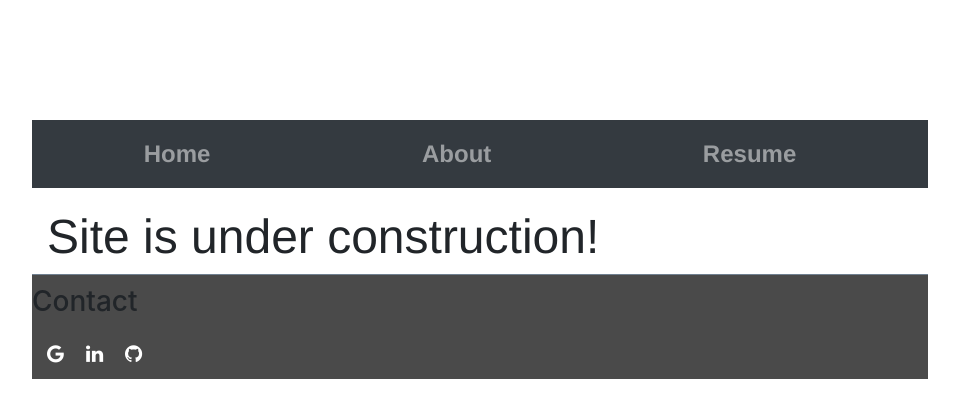
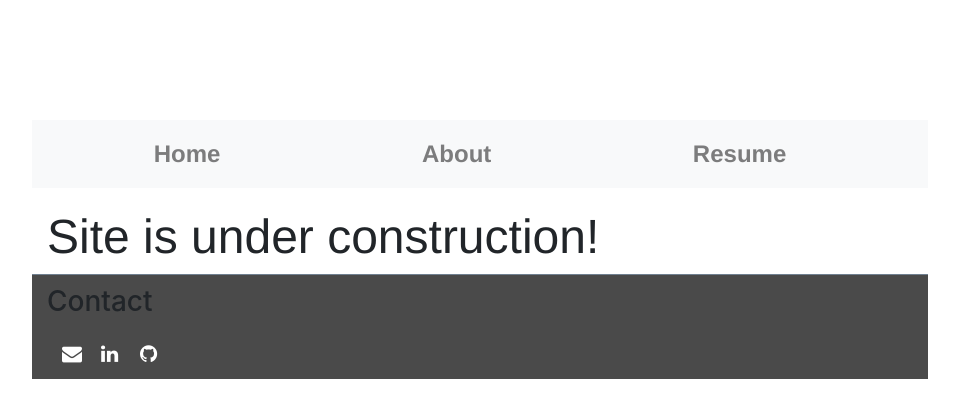
Before and after one commit to dana-rocha/dana-rocha.github.io, a Jekyll site: the page built from index.html, in a window 1280 px wide. Shown: the top 418 px of the page, without its empty margins (160-1119 px from the left). Built offline with Jekyll 4.4.1, drawn with Linux system fonts in a browser that asks for light colours.

Commit message:
Fix navbar

```diff
--- a/_layouts/default.html
+++ b/_layouts/default.html
@@ -5,16 +5,17 @@
 			<!-- Treat this site as a site developed for mobile and not just desktop -->
 			<meta name="viewport" content="width=device-width, initial-scale=1">
 			<meta name="viewport" content="width=device-width, initial-scale=1, shrink-to-fit=no">
-			<title> Dana Rocha </title>
 			<!-- Link to Bootstrap 4 -->
 			<link rel="stylesheet" href="https://stackpath.bootstrapcdn.com/bootstrap/4.5.2/css/bootstrap.min.css" integrity="sha384-JcKb8q3iqJ61gNV9KGb8thSsNjpSL0n8PARn9HuZOnIxN0hoP+VmmDGMN5t9UJ0Z" crossorigin="anonymous">
 			<!-- Link to main stylesheet -->
 			<link rel="stylesheet" href="https://cdnjs.cloudflare.com/ajax/libs/font-awesome/4.7.0/css/font-awesome.min.css">
 			<link rel="stylesheet" type="text/css" href="/css/main.css">
+			<title> Dana Rocha </title>
 		</head>
 
-	<div class="container-fullwidth">
-		<nav class="navbar navbar-expand-lg navbar-dark bg-dark navbar-fixed-top" role="navigation">
+
+		<nav class="navbar navbar-expand-lg navbar-light bg-light navbar-fixed-top" role="navigation">
+			<div class="container-fluid">
 				<div class="navbar-header">
 					<button class="navbar-toggler" type="button" data-toggle="collapse" data-target="#navbarNavDropdown">
 						<span class="navbar-toggler-icon"></span>
@@ -34,9 +35,8 @@
 						</li>
 					</ul>
 				</div>
-
+			</div>
 		</nav>
-	</div>
 
 	<div class="container">
 
@@ -44,11 +44,13 @@
 
 	</div>
 
-	<footer>
+	<footer id="contact" class="container-fluid">
+		<div class="contact">
 	    	<h3> Contact </h3>
-	        <a href="mailto:dbridgette.rocha@gmail.com" class="fa fa-google fa-2x"></a>
+	        <a href="mailto:dbridgette.rocha@gmail.com" class="fa fa-envelope fa-2x"></a>
 			<a href="https://www.linkedin.com/in/rochadana/" class="fa fa-linkedin fa-2x"></a>
 	        <a href="https://github.com/dana-rocha" class="fa fa-github fa-2x"></a>
+		</div>
 	</footer>
 
 </html>
```
Lines whose indentation alone changed are shown as unchanged.
